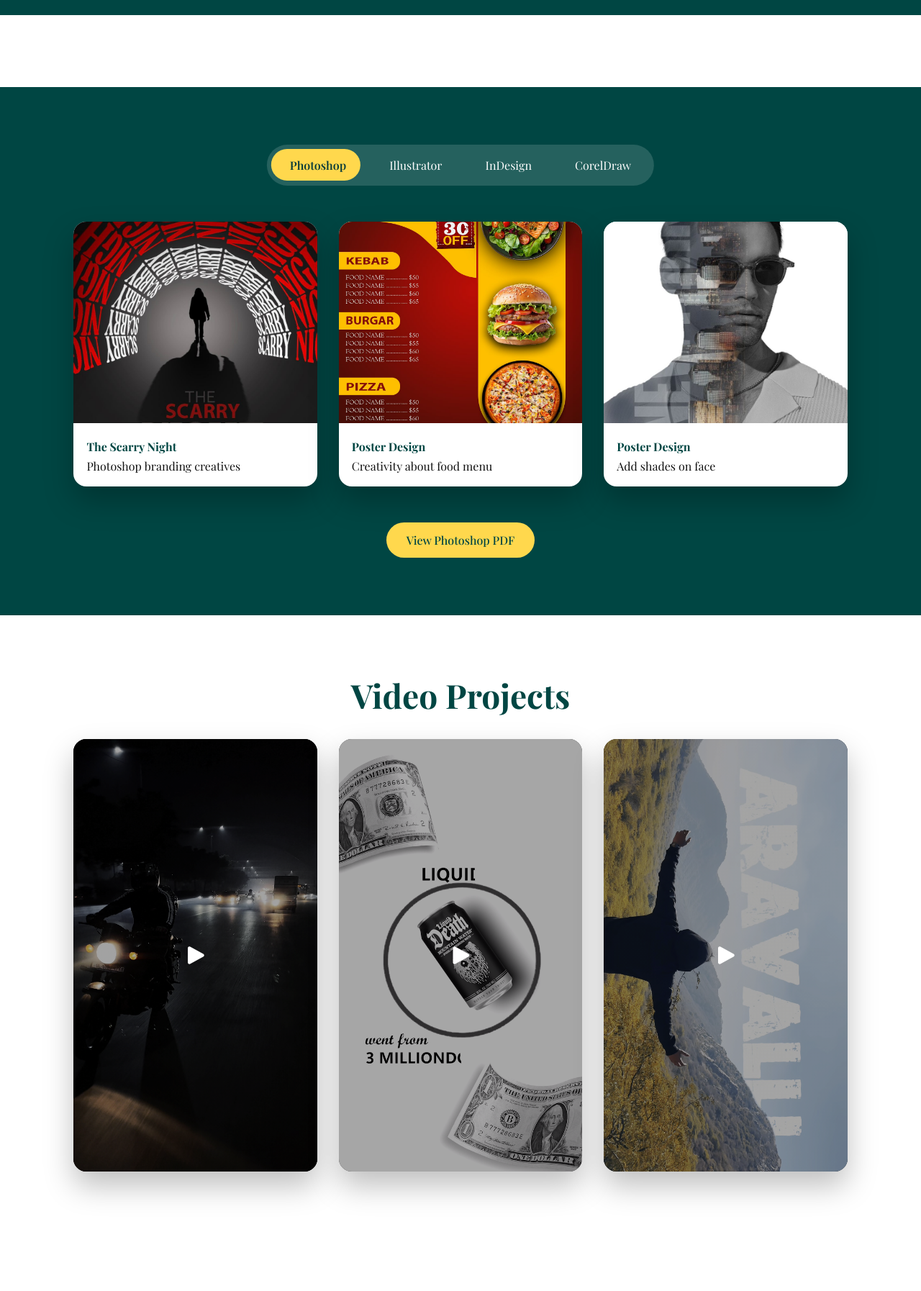
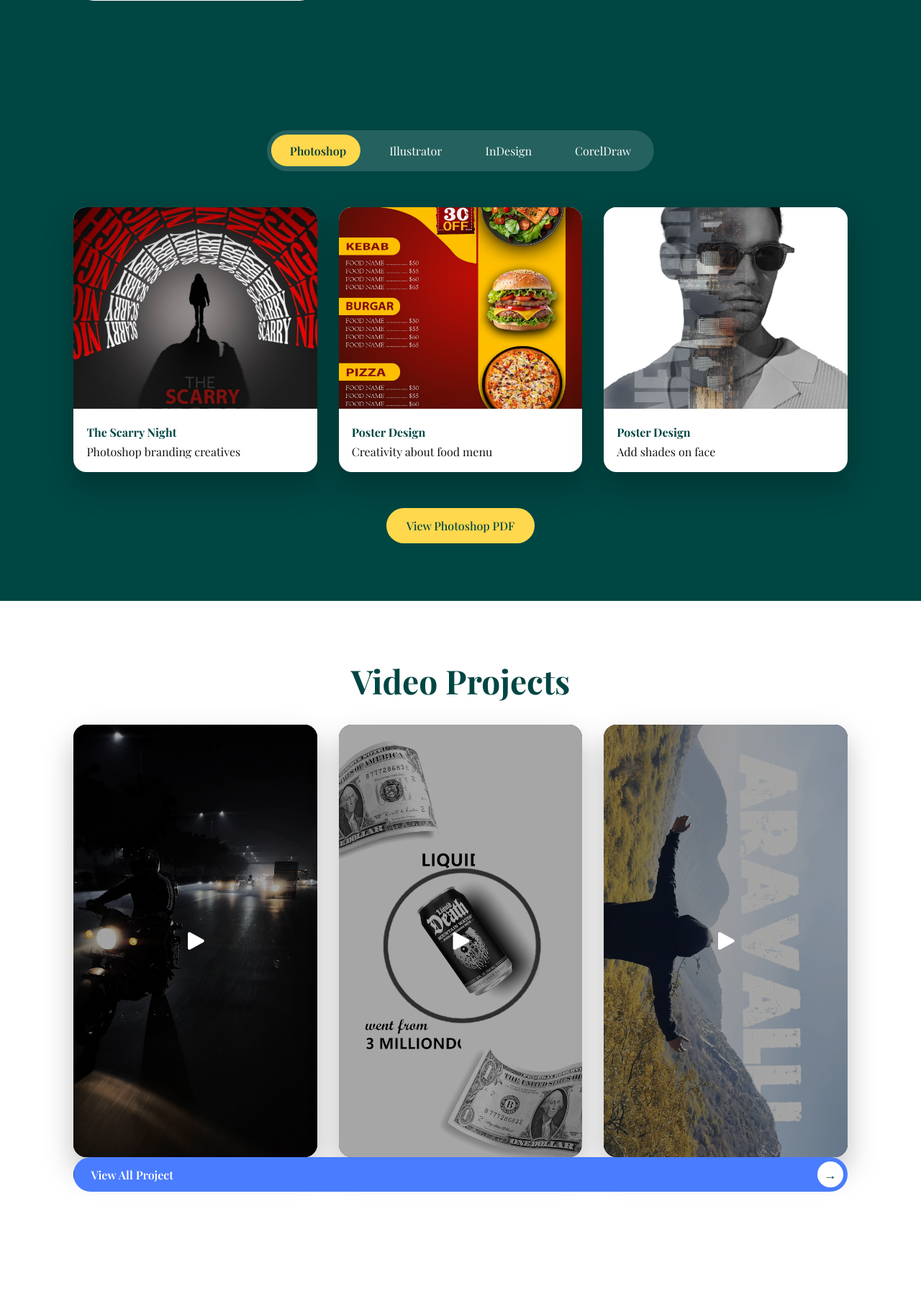
Before and after one commit to nayab-ali/laraib-portfolio, a Flask app: page / in a window 1280 px wide. Shown: the part 3326-5120 px from the top of the page at 72% size. Run offline with Flask 3, Linux system fonts and the light colour scheme; parts of the project's set-up code (start-up, migrations or seed data) failed here and were passed over; some libraries are stand-ins or nearby versions; some web fonts are replaced.

Commit message:
add view all project button

```diff
--- a/static/css/style.css
+++ b/static/css/style.css
@@ -566,6 +566,7 @@ nav ul li a {
 .software-section{
     padding:100px 8%;
     background-color: #004643;
+    margin-top: 100px;
 }
 
 .section-title{
@@ -630,7 +631,7 @@ nav ul li a {
     padding:80px 8%;
     color:#fff;
     background-color: #004643;
-    margin-top: 100px;
+
 }
 
 /* ===== TABS ===== */
--- a/templates/index.html
+++ b/templates/index.html
@@ -366,6 +366,11 @@
             </div>
 
         </div>
+
+        <a href="https://drive.google.com/drive/folders/1sZH9b0aF2WOdfHnFEhuu5sXGZBCrPMxv" class="cta-btn animate-on-view">
+                    <span class="cta-text">View All Project</span>
+                    <span class="cta-icon">→</span>
+        </a>
     </section>
 
 
```
